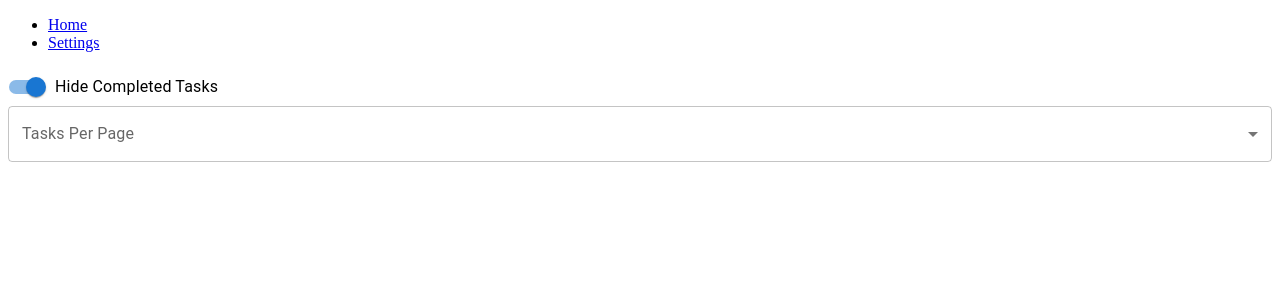
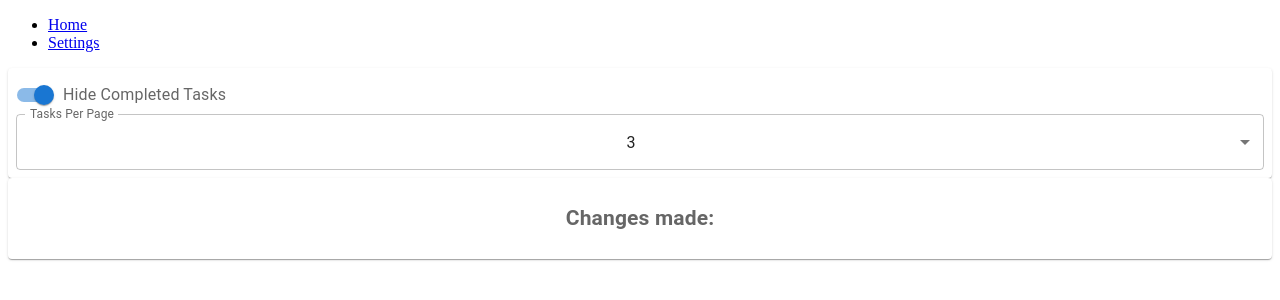
Before and after one commit to rpruazol/todo-app, a React (Vite) app: page /settings in a window 1280 px wide. Shown: the top 300 px of the page. Built offline with nearby package versions, Linux system fonts and the light colour scheme.

Commit message:
show settings made in settingsform

```diff
--- a/src/Components/SettingsForm/index.jsx
+++ b/src/Components/SettingsForm/index.jsx
@@ -7,36 +7,60 @@ import InputLabel from '@mui/material/InputLabel';
 import MenuItem from '@mui/material/MenuItem';
 import FormControl from '@mui/material/FormControl';
 import Select from '@mui/material/Select';
+import { styled } from '@mui/material/styles';
+import Box from '@mui/material/Box';
+import Paper from '@mui/material/Paper';
+import Grid from '@mui/material/Grid';
+
+
+const Item = styled(Paper)(({ theme }) => ({
+  backgroundColor: theme.palette.mode === 'dark' ? '#1A2027' : '#fff',
+  ...theme.typography.body2,
+  padding: theme.spacing(1),
+  textAlign: 'center',
+  color: theme.palette.text.secondary,
+}));
 
   const SettingsForm = () => {
   const settings = useContext(DisplayContext);
+  const [changes, setChanges] = useState({});
+
+  useEffect(() => {
+    // console.log(changes)
+  }, [changes])
 
   return (
-    <>
+    <Box sx={{ flexGrow: 1 }}>
+      <Grid item xs={8} direction="row">
+        <Item>
           <FormGroup>
             <FormControlLabel
               control={<Switch
                 value={settings.hideCompleted}
                 onChange={() => {
-            let setting =  settings.hideCompleted === true ? false : true
+                  let setting = settings.hideCompleted === true ? false : true
                   settings.toggleHideCompleted(setting)
-            console.log(setting)
+                  setChanges({...changes, 'hideCompleted': setting}) //async, this
+                  console.log(changes)
                 }}
+
                 checked={settings.hideCompleted}
               />}
 
-        label="Hide Completed Tasks"/>
+              label="Hide Completed Tasks" />
 
             <FormControl fullWidth>
               <InputLabel id="demo-simple-select-label">Tasks Per Page</InputLabel>
               <Select
                 labelId="demo-simple-select-label"
                 id="demo-simple-select"
-            value={settings.page}
+                value={settings.display}
                 label="Tasks per page"
                 onChange={(e) => {
-              // console.log(e.target.value)
                   settings.changeTasksPerPage(e.target.value)
+                  setChanges({...changes, 'display': e.target.value})
+                  console.log('changes', changes)
+
                 }
                 }
               >
@@ -46,7 +70,20 @@ const SettingsForm = () => {
               </Select>
             </FormControl>
           </FormGroup>
-    </>
+        </Item>
+      </Grid>
+      <Grid item xs={4} direction="row">
+        <Item>
+          <h2>Changes made:</h2>
+                {Object.keys(changes).map((key, idx) => {
+                  console.log(changes)
+                  return (
+                    <p key={idx}>{`${key} : ${changes[key]}`}</p>
+                  )
+                })}
+        </Item>
+      </Grid>
+    </Box>
   )
 }
 
```
Lines whose indentation alone changed are shown as unchanged.
